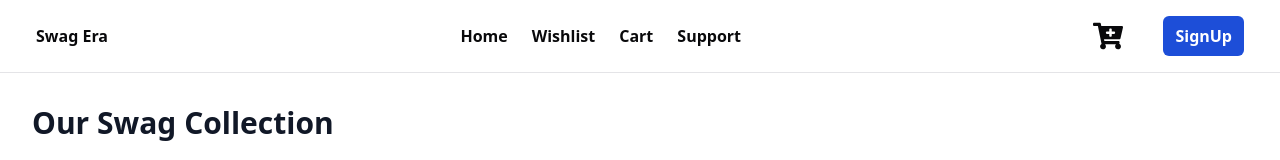
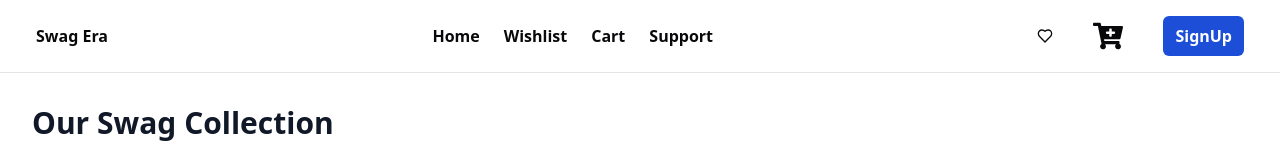
Before and after one commit to OlibhiaGhosh/Product-store, a React (Vite) app: page / in a window 1280 px wide. Shown: the top 160 px of the page. Built offline with nearby package versions, Linux system fonts and the light colour scheme.

Commit message:
Fixed the navbar

```diff
--- a/src/components/navbar.jsx
+++ b/src/components/navbar.jsx
@@ -2,6 +2,7 @@ import React from "react";
 import { FaCartPlus } from "react-icons/fa";
 import { Link } from "react-router-dom";
 import { useSelector } from "react-redux";
+import { Heart } from "lucide-react";
 function Navbar() {
   const no_of_items_in_cart = useSelector((state) => state.cart.totalQuantity);
   return (
@@ -38,7 +39,10 @@ function Navbar() {
           Support
         </Link>
       </div>
-      <div className="flex items-center gap-10">
+      <div className="flex items-center gap-10 max-sm:gap-5">
+        <Link to="/wishlist">
+          <Heart className="h-4 w-4" />
+        </Link>
         <div className="relative">
           <Link to="/cart">
             <FaCartPlus
@@ -52,6 +56,7 @@ function Navbar() {
             </div>
           ) : null}
         </div>
+
         <Link to="/signup">
           <div className="px-3 py-2 max-sm:px-2 max-sm:py-1 bg-blue-700 text-white font-bold rounded-md transform transition-transform hover:scale-105">
             SignUp
```
